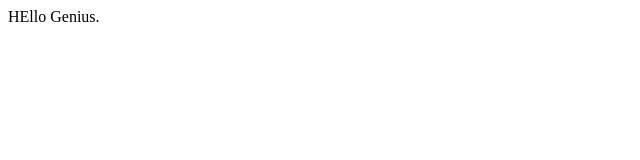
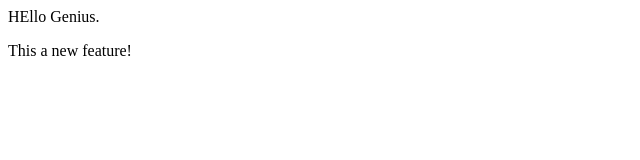
Before and after one commit to Gen-Mayank/Local-repo, a plain HTML site: page index.html in a window 1280 px wide. Shown: the whole page, without its empty margins (0-640 px from the left). Drawn offline with Linux system fonts and the light colour scheme.

Commit message:
Add new feature

```diff
--- a/index.html
+++ b/index.html
@@ -1 +1,2 @@
 <p>HEllo Genius.</p>
+<p>This a new feature!</p>
```
